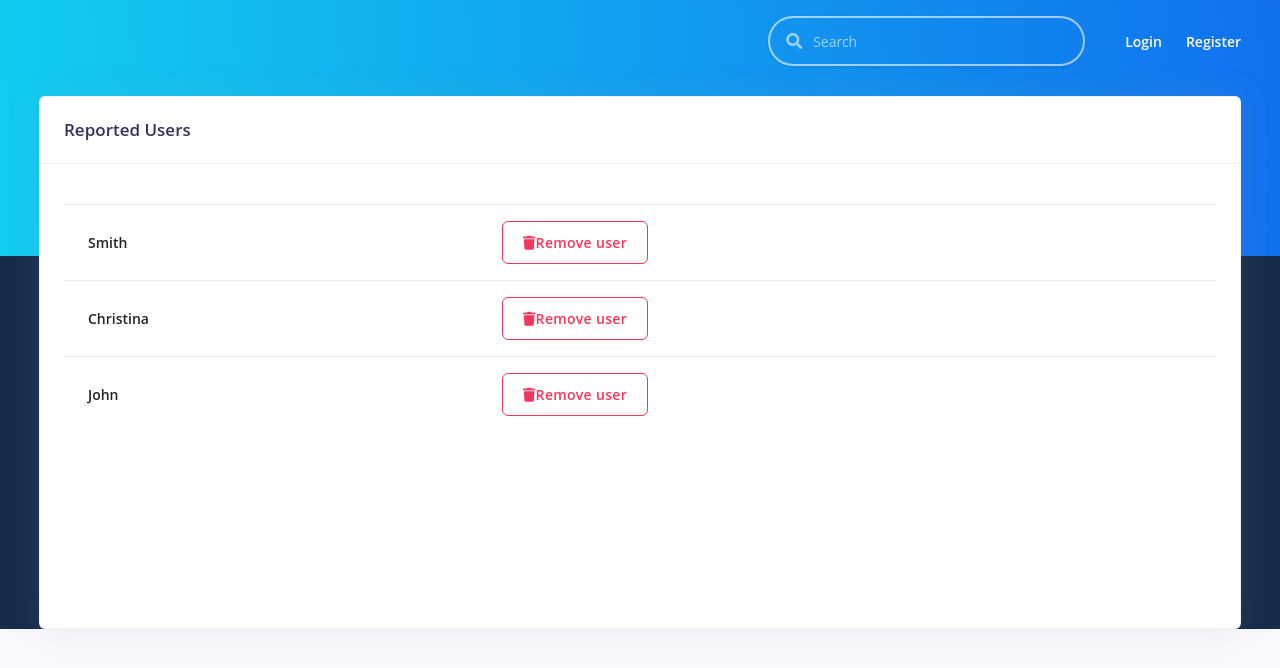
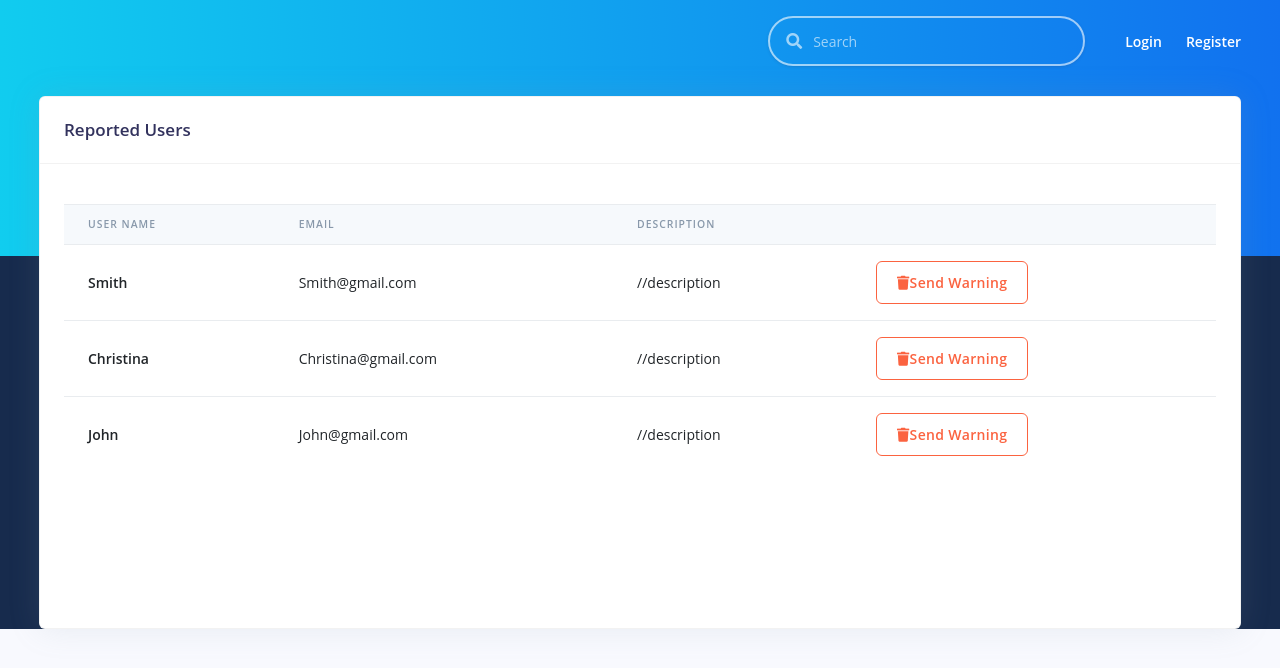
Before and after one commit to randularsw/iRYDE, a React (Create React App) app in the folder web/: page /admin/removeUser in a window 1280 px wide. Shown: the top 668 px of the page. Built offline with nearby package versions, Linux system fonts and the light colour scheme.

Commit message:
Update removeUser.jsx

```diff
--- a/web/src/components/admin/removeUser.jsx
+++ b/web/src/components/admin/removeUser.jsx
@@ -64,6 +64,14 @@ class RemoveUser extends Component {
                     )}
                     {listUsers.length > 0 && (
                       <Table className="align-items-center" responsive>
+                      <thead className="thead-light">
+                      <tr>
+                        <th scope="col">User Name</th>
+                        <th scope="col">email</th>
+                        <th scope="col">Description</th>
+                        <th scope="col" />
+                      </tr>
+                    </thead>
                         <tbody>
                           {listUsers.map((user) => {
                             return (
@@ -77,11 +85,29 @@ class RemoveUser extends Component {
                                     </Media>
                                   </Media>
                                 </th>
+                                <td th scope="row" col-md-2>
+                                <Media className="align-items-center">
+                                    <Media>
+                                      <span className="mb-0 text-sm">
+                                        {user}@gmail.com
+                                      </span>
+                                    </Media>
+                                  </Media>
+                                </td>
+                                <td>
+                                <Media className="align-items-center">
+                                    <Media>
+                                      <span className="mb-0 text-sm">
+                                        {}//description
+                                      </span>
+                                    </Media>
+                                  </Media>
+                                </td>
 
                                 <td>
                                   <Button
                                     onClick={(e) => this.removeUser(user)}
-                                    color="danger"
+                                    color="warning"
                                     outline
                                     type="button"
                                   >
@@ -89,7 +115,7 @@ class RemoveUser extends Component {
                                       class="fa fa-trash"
                                       aria-hidden="true"
                                     ></i>
-                                    Remove user
+                                    Send Warning
                                   </Button>
                                 </td>
                               </tr>
```
